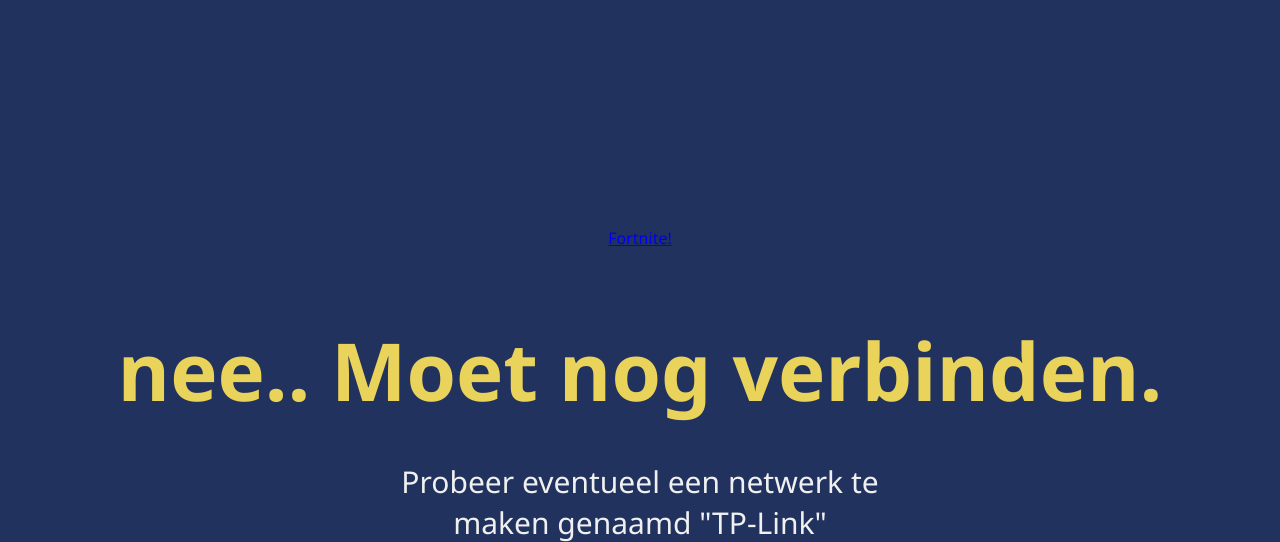
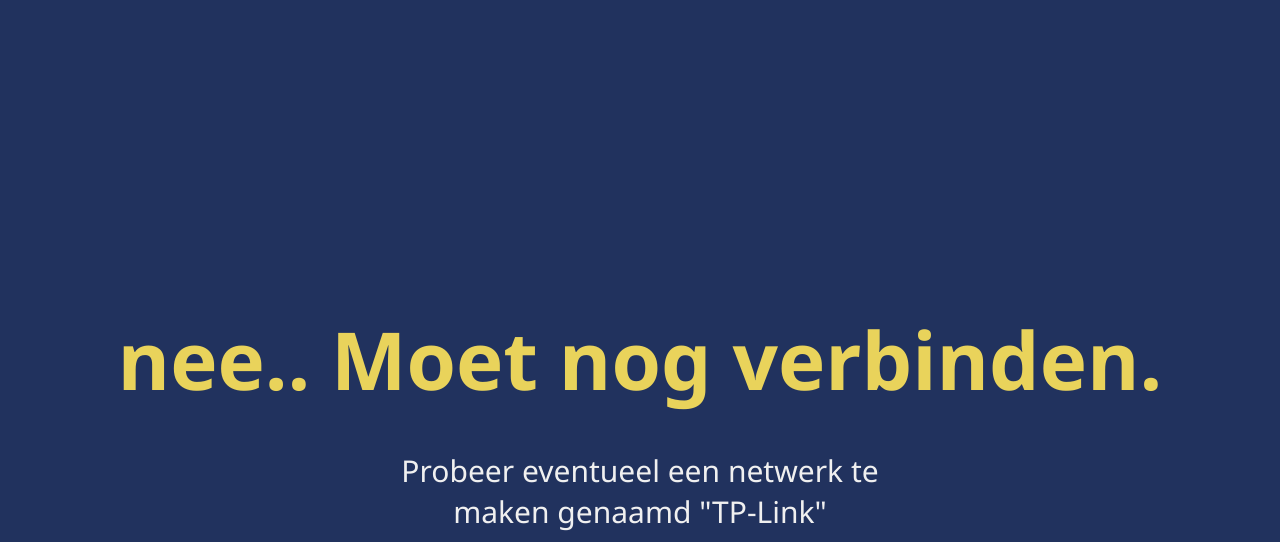
Before and after one commit to luxkatana/raspberrywifi, a Flask app: template templates/index.html in a window 1280 px wide. Shown: the top 542 px of the page. Run offline with Flask 3, Linux system fonts and the light colour scheme; the template is opened without the code that fills it, so the values that code supplies are empty.

Commit message:
refactor

```diff
--- a/templates/index.html
+++ b/templates/index.html
@@ -3,16 +3,8 @@
 <head>
   <title>Status</title>
   <link rel="stylesheet" href="{{url_for('static', filename='index.css')}}" />
-  <link rel="stylesheet" href="{{url_for('static', filename='navbar.css')}}" />
 </head>
 <body>
-  <div class="navbar">
-    <div class="links">
-      <a href="/">Fortnite!</a>
-
-    </div>
-  </div>
-
 
   <h2>
     {%if status == 'connected'%}
```
